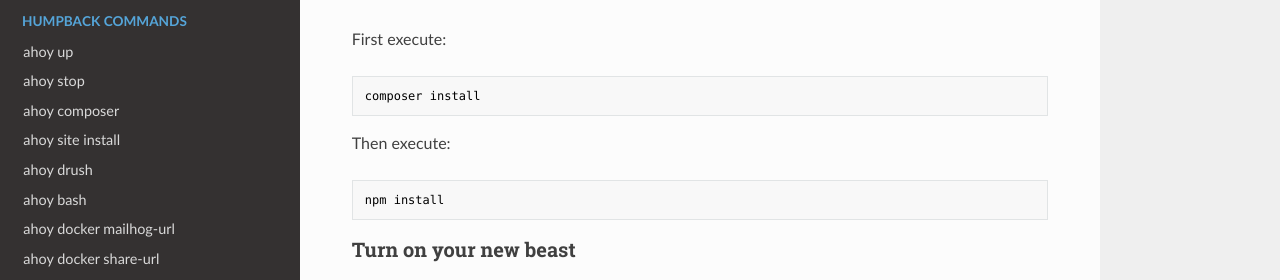
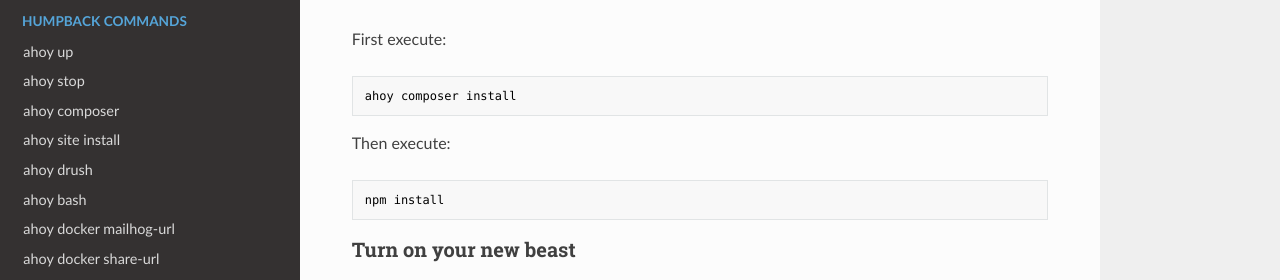
Before and after one commit to humpbackdev/humpback-docs, an MkDocs documentation site: the page built from docs/get-started-with-humpback/creating-our-first-site.md, in a window 1280 px wide and 900 px high, scrolled down 573 px. Shown: the part 171-451 px from the top of the window. Built offline with MkDocs 1.6.1, drawn with Linux system fonts in a browser that asks for light colours; nearby versions of some CDN libraries; old or Windows-style settings are respelled for this version of MkDocs.

Commit message:
Removed composer as depency to install the humpback generator

````diff
--- a/docs/get-started-with-humpback/creating-our-first-site.md
+++ b/docs/get-started-with-humpback/creating-our-first-site.md
@@ -29,7 +29,7 @@ Now we need to download the contrib modules, patches, Drupal core and other requ
 
 First execute:
 ```bash
-composer install
+ahoy composer install
 ```
 Then execute:
 ```bash
````
Also changed, not shown: docs/get-started-with-humpback/get-humpback/linux.md (+0 -1 lines), docs/get-started-with-humpback/get-humpback/mac-os.md (+0 -1 lines).
